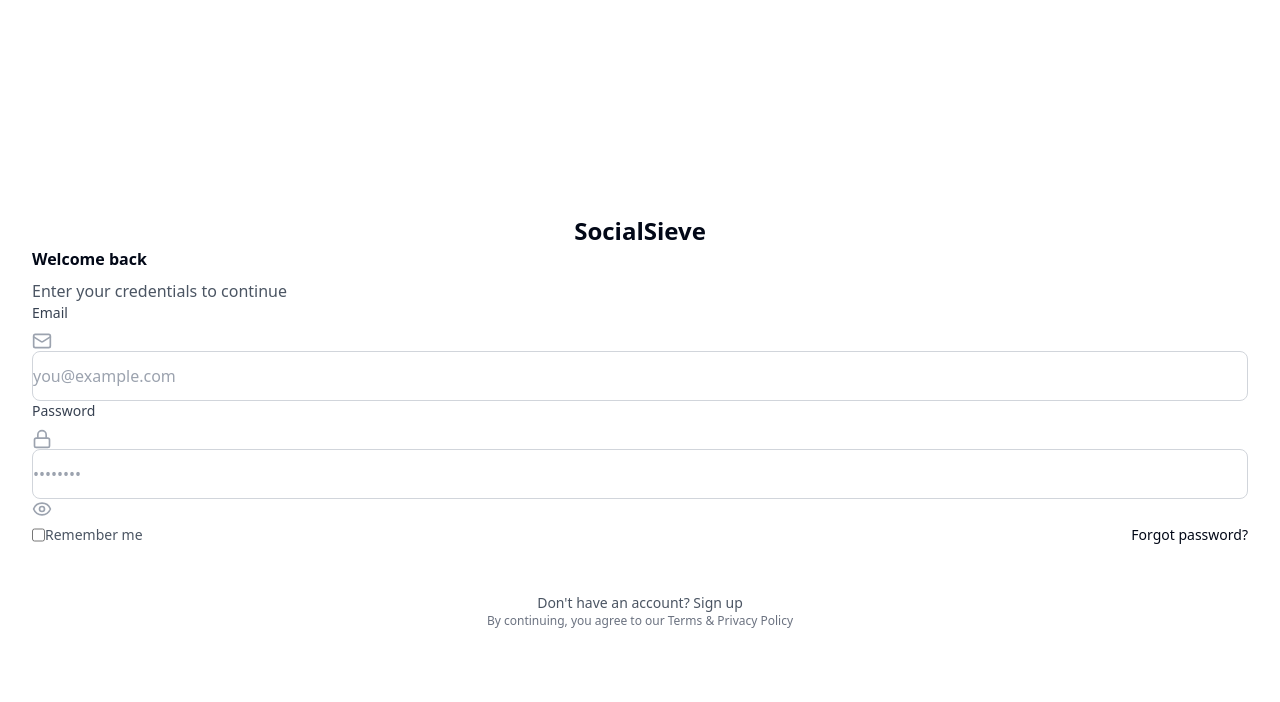
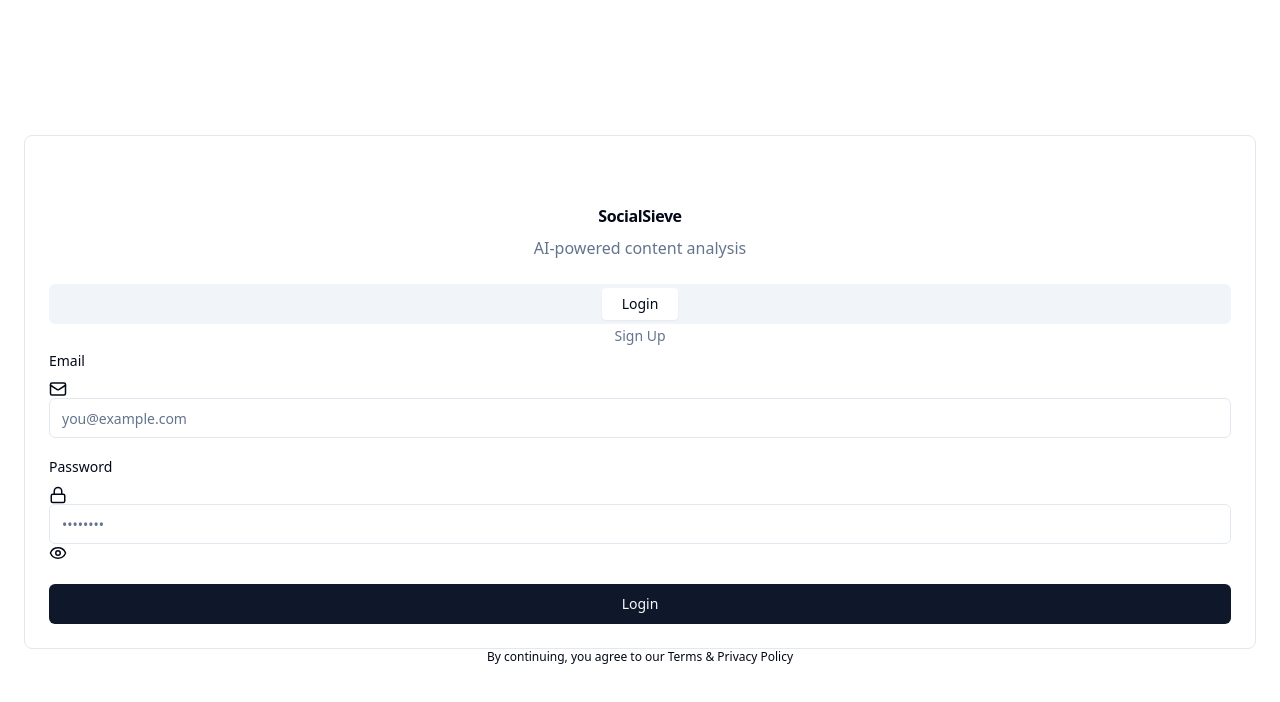
Before and after one commit to Rohitprajapat052/SocialSieve, a React (Vite) app in the folder frontend/frontend/: page / in a window 1280 px wide. Shown: the top 702 px of the page. Built offline with nearby package versions, Linux system fonts and the light colour scheme.

Commit message:
again pasted

```diff
--- a/frontend/frontend/pages/Login.tsx
+++ b/frontend/frontend/pages/Login.tsx
@@ -1,14 +1,18 @@
 import { useState } from 'react';
 import { useNavigate } from 'react-router-dom';
-import { Sparkles, Mail, Lock, User, Eye, EyeOff, ArrowRight } from 'lucide-react';
+import { Sparkles, Mail, Lock, User, Eye, EyeOff } from 'lucide-react';
 import { authAPI } from '../services/api';
+import { Button } from '@/components/ui/button';
+import { Input } from '@/components/ui/input';
+import { Label } from '@/components/ui/label';
+import { Card, CardContent, CardDescription, CardHeader, CardTitle } from '@/components/ui/card';
+import { Tabs, TabsContent, TabsList, TabsTrigger } from '@/components/ui/tabs';
 
 export default function Login() {
   const navigate = useNavigate();
   const [loading, setLoading] = useState(false);
   const [error, setError] = useState('');
   const [showPassword, setShowPassword] = useState(false);
-  const [isLogin, setIsLogin] = useState(true);
 
   const [loginData, setLoginData] = useState({ email: '', password: '' });
   const [signupData, setSignupData] = useState({ email: '', password: '', name: '' });
@@ -46,66 +50,40 @@ export default function Login() {
   };
 
   return (
-    <div className="min-h-screen flex bg-gradient-to-br from-indigo-500 via-purple-500 to-pink-500">
-      {/* Left Side - Branding */}
-      <div className="hidden lg:flex lg:w-1/2 flex-col justify-center items-center p-12 text-white">
-        <div className="max-w-md">
-          <div className="w-20 h-20 bg-white/20 backdrop-blur-lg rounded-2xl flex items-center justify-center mb-8">
-            <Sparkles size={40} />
-          </div>
-          <h1 className="text-5xl font-bold mb-4">SocialSieve</h1>
-          <p className="text-xl text-white/90 mb-8">
-            Harness the power of AI to analyze and understand social media content like never before.
-          </p>
-          <div className="space-y-4">
-            <div className="flex items-center space-x-3">
-              <div className="w-8 h-8 bg-white/20 rounded-full flex items-center justify-center">✓</div>
-              <span>Advanced sentiment analysis</span>
-            </div>
-            <div className="flex items-center space-x-3">
-              <div className="w-8 h-8 bg-white/20 rounded-full flex items-center justify-center">✓</div>
-              <span>Real-time content filtering</span>
-            </div>
-            <div className="flex items-center space-x-3">
-              <div className="w-8 h-8 bg-white/20 rounded-full flex items-center justify-center">✓</div>
-              <span>Comprehensive analytics dashboard</span>
-            </div>
-          </div>
-        </div>
-      </div>
-
-      {/* Right Side - Form */}
-      <div className="w-full lg:w-1/2 flex items-center justify-center p-8 bg-white">
+    <div className="min-h-screen flex items-center justify-center p-6 bg-gradient-to-br from-slate-50 to-slate-100">
       <div className="w-full max-w-md">
-          {/* Mobile Logo */}
-          <div className="lg:hidden mb-8 text-center">
-            <div className="inline-flex w-16 h-16 bg-gradient-to-br from-indigo-500 to-pink-500 rounded-xl items-center justify-center mb-4">
+        <Card className="border-slate-200 shadow-xl">
+          <CardHeader className="text-center space-y-4">
+            <div className="mx-auto w-16 h-16 bg-gradient-to-br from-blue-600 to-indigo-600 rounded-xl flex items-center justify-center">
               <Sparkles className="text-white" size={28} />
             </div>
-            <h2 className="text-2xl font-bold text-gray-900">SocialSieve</h2>
+            <div>
+              <CardTitle className="text-3xl font-bold">SocialSieve</CardTitle>
+              <CardDescription className="text-base mt-2">
+                AI-powered content analysis
+              </CardDescription>
             </div>
+          </CardHeader>
 
-          <h2 className="text-3xl font-bold text-gray-900 mb-2">
-            {isLogin ? 'Welcome back' : 'Create account'}
-          </h2>
-          <p className="text-gray-600 mb-8">
-            {isLogin ? 'Enter your credentials to continue' : 'Sign up to get started'}
-          </p>
+          <CardContent>
+            <Tabs defaultValue="login" className="w-full">
+              <TabsList className="grid w-full grid-cols-2 mb-6">
+                <TabsTrigger value="login">Login</TabsTrigger>
+                <TabsTrigger value="signup">Sign Up</TabsTrigger>
+              </TabsList>
 
-          {/* Login Form */}
-          {isLogin ? (
-            <form onSubmit={handleLogin} className="space-y-5">
-              <div>
-                <label htmlFor="login-email" className="block text-sm font-medium text-gray-700 mb-2">
-                  Email
-                </label>
+              {/* Login Tab */}
+              <TabsContent value="login">
+                <form onSubmit={handleLogin} className="space-y-4">
+                  <div className="space-y-2">
+                    <Label htmlFor="login-email">Email</Label>
                     <div className="relative">
-                  <Mail className="absolute left-3 top-1/2 -translate-y-1/2 text-gray-400" size={20} />
-                  <input
+                      <Mail className="absolute left-3 top-3 text-slate-400" size={18} />
+                      <Input
                         id="login-email"
                         type="email"
                         placeholder="you@example.com"
-                    className="w-full pl-11 pr-4 py-3 border border-gray-300 rounded-lg focus:ring-2 focus:ring-indigo-500 focus:border-transparent transition"
+                        className="pl-10"
                         value={loginData.email}
                         onChange={(e) => setLoginData({ ...loginData, email: e.target.value })}
                         required
@@ -113,17 +91,15 @@ export default function Login() {
                     </div>
                   </div>
 
-              <div>
-                <label htmlFor="login-password" className="block text-sm font-medium text-gray-700 mb-2">
-                  Password
-                </label>
+                  <div className="space-y-2">
+                    <Label htmlFor="login-password">Password</Label>
                     <div className="relative">
-                  <Lock className="absolute left-3 top-1/2 -translate-y-1/2 text-gray-400" size={20} />
-                  <input
+                      <Lock className="absolute left-3 top-3 text-slate-400" size={18} />
+                      <Input
                         id="login-password"
                         type={showPassword ? 'text' : 'password'}
                         placeholder="••••••••"
-                    className="w-full pl-11 pr-11 py-3 border border-gray-300 rounded-lg focus:ring-2 focus:ring-indigo-500 focus:border-transparent transition"
+                        className="pl-10 pr-10"
                         value={loginData.password}
                         onChange={(e) => setLoginData({ ...loginData, password: e.target.value })}
                         required
@@ -132,102 +108,9 @@ export default function Login() {
                       <button
                         type="button"
                         onClick={() => setShowPassword(!showPassword)}
-                    className="absolute right-3 top-1/2 -translate-y-1/2 text-gray-400 hover:text-gray-600"
+                        className="absolute right-3 top-3 text-slate-400 hover:text-slate-600"
                       >
-                    {showPassword ? <EyeOff size={20} /> : <Eye size={20} />}
-                  </button>
-                </div>
-              </div>
-
-              <div className="flex items-center justify-between">
-                <label className="flex items-center">
-                  <input
-                    type="checkbox"
-                    className="w-4 h-4 text-indigo-600 border-gray-300 rounded focus:ring-indigo-500"
-                  />
-                  <span className="ml-2 text-sm text-gray-600">Remember me</span>
-                </label>
-                <a href="#" className="text-sm text-indigo-600 hover:text-indigo-700 font-medium">
-                  Forgot password?
-                </a>
-              </div>
-
-              {error && (
-                <div className="bg-red-50 border border-red-200 text-red-700 px-3 py-2 rounded-lg text-sm">
-                  {error}
-                </div>
-              )}
-
-              <button
-                type="submit"
-                className="w-full bg-gradient-to-r from-indigo-600 to-purple-600 text-white py-3 rounded-lg font-medium hover:from-indigo-700 hover:to-purple-700 transition flex items-center justify-center group disabled:opacity-50 disabled:cursor-not-allowed"
-                disabled={loading}
-              >
-                {loading ? 'Loading...' : 'Sign in'}
-                {!loading && <ArrowRight className="ml-2 group-hover:translate-x-1 transition" size={20} />}
-              </button>
-            </form>
-          ) : (
-            /* Signup Form */
-            <form onSubmit={handleSignup} className="space-y-5">
-              <div>
-                <label htmlFor="signup-name" className="block text-sm font-medium text-gray-700 mb-2">
-                  Full Name
-                </label>
-                <div className="relative">
-                  <User className="absolute left-3 top-1/2 -translate-y-1/2 text-gray-400" size={20} />
-                  <input
-                    id="signup-name"
-                    type="text"
-                    placeholder="John Doe"
-                    className="w-full pl-11 pr-4 py-3 border border-gray-300 rounded-lg focus:ring-2 focus:ring-indigo-500 focus:border-transparent transition"
-                    value={signupData.name}
-                    onChange={(e) => setSignupData({ ...signupData, name: e.target.value })}
-                    required
-                  />
-                </div>
-              </div>
-
-              <div>
-                <label htmlFor="signup-email" className="block text-sm font-medium text-gray-700 mb-2">
-                  Email
-                </label>
-                <div className="relative">
-                  <Mail className="absolute left-3 top-1/2 -translate-y-1/2 text-gray-400" size={20} />
-                  <input
-                    id="signup-email"
-                    type="email"
-                    placeholder="you@example.com"
-                    className="w-full pl-11 pr-4 py-3 border border-gray-300 rounded-lg focus:ring-2 focus:ring-indigo-500 focus:border-transparent transition"
-                    value={signupData.email}
-                    onChange={(e) => setSignupData({ ...signupData, email: e.target.value })}
-                    required
-                  />
-                </div>
-              </div>
-
-              <div>
-                <label htmlFor="signup-password" className="block text-sm font-medium text-gray-700 mb-2">
-                  Password
-                </label>
-                <div className="relative">
-                  <Lock className="absolute left-3 top-1/2 -translate-y-1/2 text-gray-400" size={20} />
-                  <input
-                    id="signup-password"
-                    type={showPassword ? 'text' : 'password'}
-                    placeholder="••••••••"
-                    className="w-full pl-11 pr-11 py-3 border border-gray-300 rounded-lg focus:ring-2 focus:ring-indigo-500 focus:border-transparent transition"
-                    value={signupData.password}
-                    onChange={(e) => setSignupData({ ...signupData, password: e.target.value })}
-                    required
-                    minLength={8}
-                  />
-                  <button
-                    type="button"
-                    onClick={() => setShowPassword(!showPassword)}
-                    className="absolute right-3 top-1/2 -translate-y-1/2 text-gray-400 hover:text-gray-600"
-                  >
-                    {showPassword ? <EyeOff size={20} /> : <Eye size={20} />}
+                        {showPassword ? <EyeOff size={18} /> : <Eye size={18} />}
                       </button>
                     </div>
                   </div>
@@ -238,35 +121,98 @@ export default function Login() {
                     </div>
                   )}
 
+                  <Button
+                    type="submit"
+                    className="w-full"
+                    disabled={loading}
+                  >
+                    {loading ? 'Loading...' : 'Login'}
+                  </Button>
+                </form>
+              </TabsContent>
+
+              {/* Signup Tab */}
+              <TabsContent value="signup">
+                <form onSubmit={handleSignup} className="space-y-4">
+                  <div className="space-y-2">
+                    <Label htmlFor="signup-name">Full Name</Label>
+                    <div className="relative">
+                      <User className="absolute left-3 top-3 text-slate-400" size={18} />
+                      <Input
+                        id="signup-name"
+                        type="text"
+                        placeholder="John Doe"
+                        className="pl-10"
+                        value={signupData.name}
+                        onChange={(e) => setSignupData({ ...signupData, name: e.target.value })}
+                        required
+                      />
+                    </div>
+                  </div>
+
+                  <div className="space-y-2">
+                    <Label htmlFor="signup-email">Email</Label>
+                    <div className="relative">
+                      <Mail className="absolute left-3 top-3 text-slate-400" size={18} />
+                      <Input
+                        id="signup-email"
+                        type="email"
+                        placeholder="you@example.com"
+                        className="pl-10"
+                        value={signupData.email}
+                        onChange={(e) => setSignupData({ ...signupData, email: e.target.value })}
+                        required
+                      />
+                    </div>
+                  </div>
+
+                  <div className="space-y-2">
+                    <Label htmlFor="signup-password">Password</Label>
+                    <div className="relative">
+                      <Lock className="absolute left-3 top-3 text-slate-400" size={18} />
+                      <Input
+                        id="signup-password"
+                        type={showPassword ? 'text' : 'password'}
+                        placeholder="••••••••"
+                        className="pl-10 pr-10"
+                        value={signupData.password}
+                        onChange={(e) => setSignupData({ ...signupData, password: e.target.value })}
+                        required
+                        minLength={8}
+                      />
                       <button
+                        type="button"
+                        onClick={() => setShowPassword(!showPassword)}
+                        className="absolute right-3 top-3 text-slate-400 hover:text-slate-600"
+                      >
+                        {showPassword ? <EyeOff size={18} /> : <Eye size={18} />}
+                      </button>
+                    </div>
+                  </div>
+
+                  {error && (
+                    <div className="bg-red-50 border border-red-200 text-red-700 px-3 py-2 rounded-lg text-sm">
+                      {error}
+                    </div>
+                  )}
+
+                  <Button
                     type="submit"
-                className="w-full bg-gradient-to-r from-indigo-600 to-purple-600 text-white py-3 rounded-lg font-medium hover:from-indigo-700 hover:to-purple-700 transition flex items-center justify-center group disabled:opacity-50 disabled:cursor-not-allowed"
+                    className="w-full"
                     disabled={loading}
                   >
                     {loading ? 'Creating Account...' : 'Create Account'}
-                {!loading && <ArrowRight className="ml-2 group-hover:translate-x-1 transition" size={20} />}
-              </button>
+                  </Button>
                 </form>
-          )}
+              </TabsContent>
+            </Tabs>
+          </CardContent>
+        </Card>
 
-          <p className="mt-6 text-center text-sm text-gray-600">
-            {isLogin ? "Don't have an account? " : "Already have an account? "}
-            <button
-              onClick={() => {
-                setIsLogin(!isLogin);
-                setError('');
-              }}
-              className="text-indigo-600 hover:text-indigo-700 font-medium"
-            >
-              {isLogin ? 'Sign up' : 'Sign in'}
-            </button>
-          </p>
-
-          <p className="text-center text-xs text-gray-500 mt-6">
+        <p className="text-center text-xs text-slate-500 mt-6">
           By continuing, you agree to our Terms & Privacy Policy
         </p>
       </div>
     </div>
-    </div>
   );
 }
```
Lines whose indentation alone changed are shown as unchanged.
